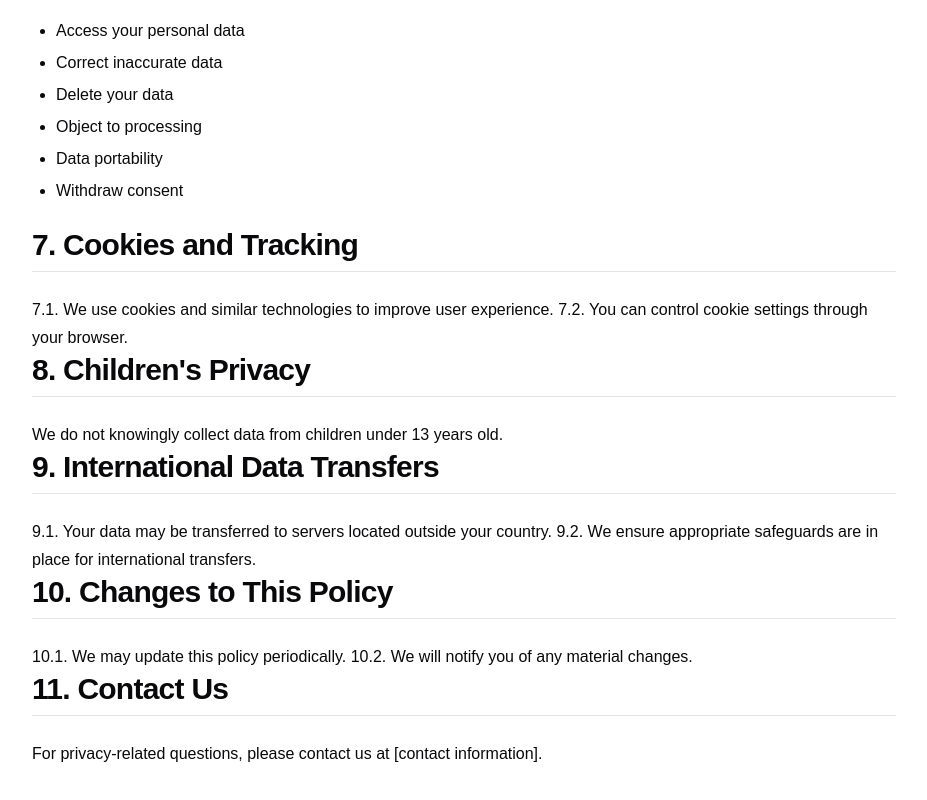
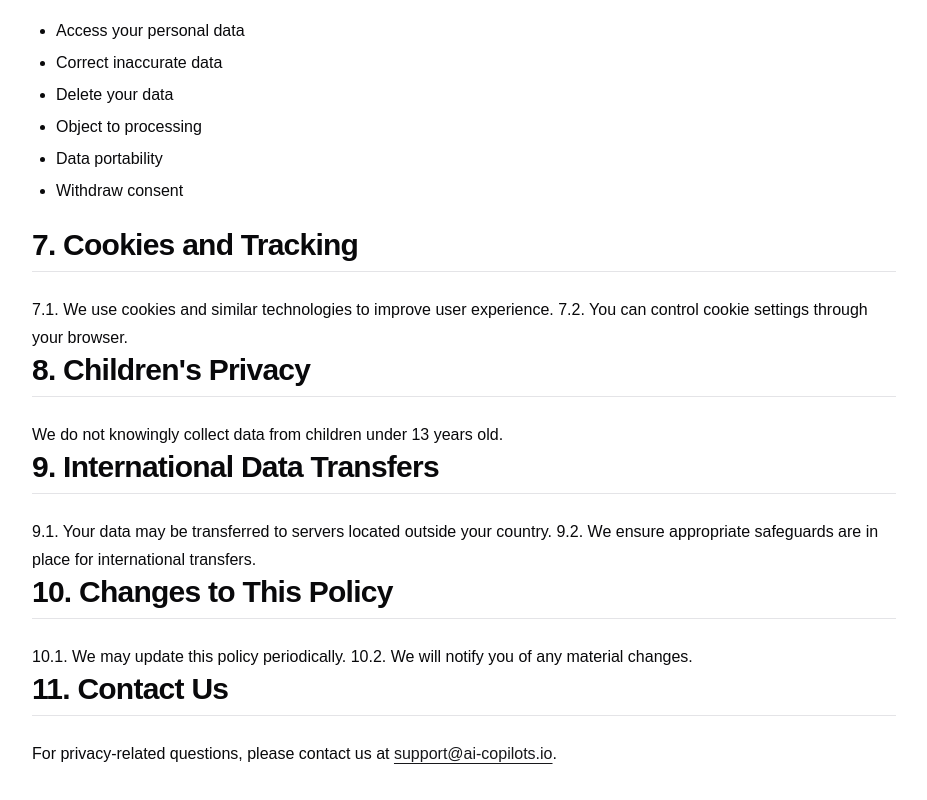
Before and after one commit to ai-copilots/spark-pilot, a Next.js app in the folder frontend/: page /legal/privacy in a window 1280 px wide. Shown: the part 1567-2367 px from the top of the page, without its empty margins (176-1103 px from the left). Built offline with nearby package versions, Linux system fonts and the light colour scheme; no server answers; a web font is replaced by a local one.

Commit message:
Update privacy policy contact information in English and Chinese localization

```diff
--- a/frontend/src/content/legal/en/privacy.mdx
+++ b/frontend/src/content/legal/en/privacy.mdx
@@ -73,4 +73,4 @@ We do not knowingly collect data from children under 13 years old.
 
 ## 11. Contact Us
 
-For privacy-related questions, please contact us at [contact information].
+For privacy-related questions, please contact us at [support@ai-copilots.io](mailto:support@ai-copilots.io).
--- a/frontend/src/content/legal/zh/privacy.mdx
+++ b/frontend/src/content/legal/zh/privacy.mdx
@@ -73,4 +73,4 @@
 
 ## 11. 联系我们
 
-如有隐私相关问题，请通过[联系方式]与我们联系。
+如有隐私相关问题，请通过 [support@ai-copilots.io](mailto:support@ai-copilots.io) 与我们联系。
```
